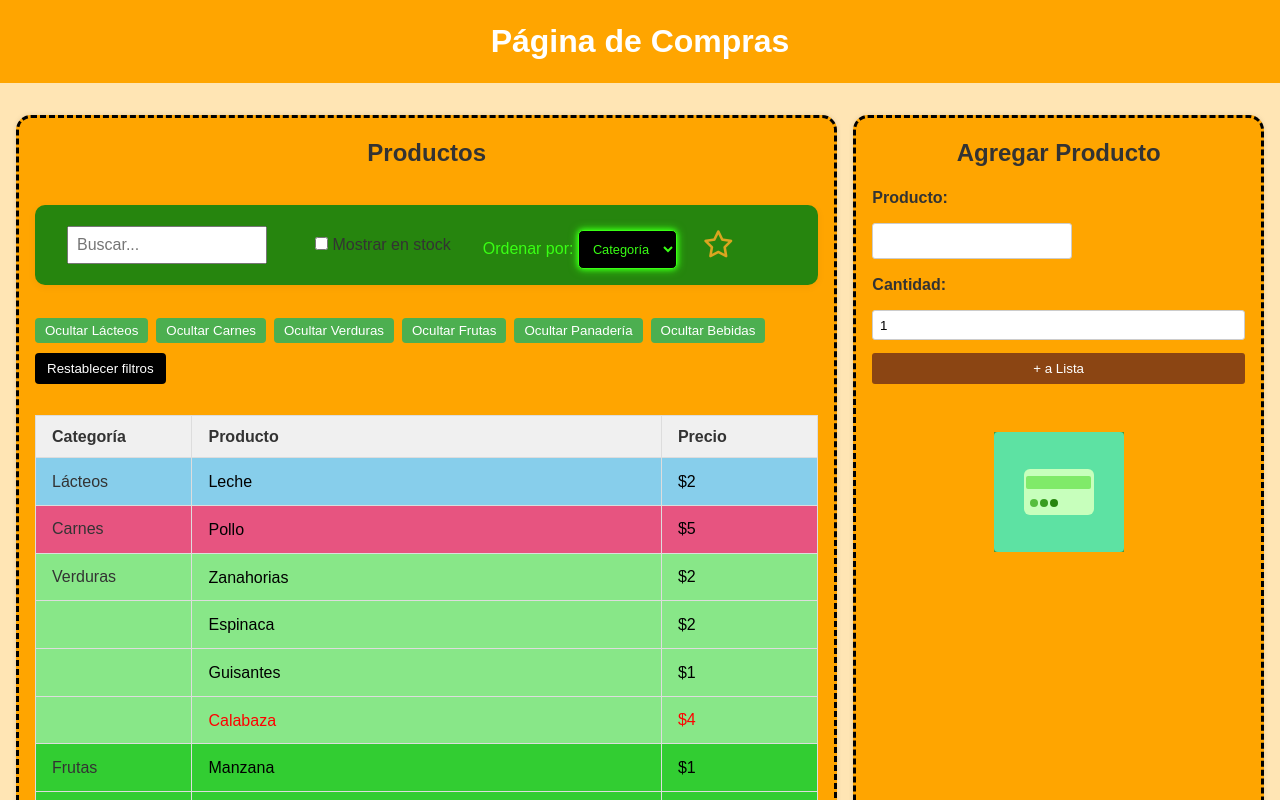
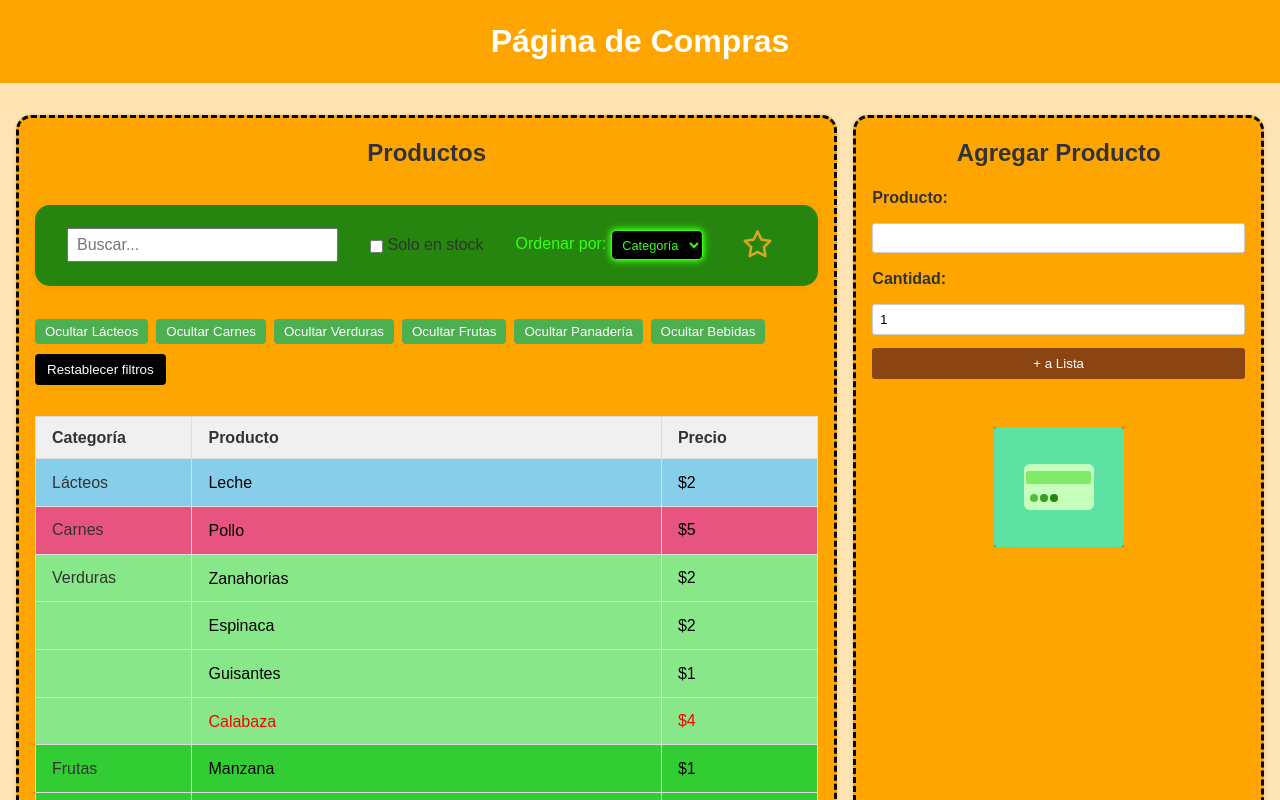
Before and after one commit to ICV-24-25/aplicacion-react-MarggioRV, a React (Create React App) app in the folder lista_compras/: page / in a window 1280 px wide. Shown: the top 800 px of the page. Built offline with nearby package versions, Linux system fonts and the light colour scheme.

Commit message:
Me di cuenta que los elementos del Nav, extrañamente (No se como no me di cuenta), estaban desentrados verticalmente.
Aplique estilos para ello, y de paso elimine algunas redundacias.

```diff
--- a/lista_compras/src/App.css
+++ b/lista_compras/src/App.css
@@ -132,11 +132,11 @@
   background-color: #ffb347;
 }
 
-input[type="text"] {
-  padding: 0.5rem;
+.search input[type="text"] {
+  flex: 1 1 200px;
+  min-width: 150px;
+  padding: 0.4em 0.5em;
   font-size: 1rem;
-  width: 200px;
-  margin-right: 1rem;
 }
 
 .valy {
@@ -510,12 +510,23 @@ input[type="text"] {
   display: flex;
   align-items: center;
   gap: 1rem;
-  background:#26850e;
+  background: #26850e;
   padding: 1rem 2rem;
   box-shadow: 0 2px 8px rgba(0,0,0,0.05);
-  border-radius: 10px;
+  border-radius: 15px;
   max-width: 800px;
-  margin: 2rem auto;}
+  margin: 2rem auto;
+}
+
+.search input[type="checkbox"],
+.search select,
+.estrella-icono {
+  line-height: 1.2;
+  vertical-align: middle;
+  margin: 0;
+  padding: 0.4em 0.5em;
+}
+
 
 /* Estrella del nav: animación suave y aspecto */
 .estrella-icono {
--- a/lista_compras/src/App.js
+++ b/lista_compras/src/App.js
@@ -37,7 +37,7 @@ function SearchBar({
         <input
           type="checkbox"
           checked={inStockOnly}
-          onChange={e => onInStockChange(e.target.checked)}/> Mostrar en stock
+          onChange={e => onInStockChange(e.target.checked)}/> Solo en stock
       </label>
 
       <label className="label-neon" style={{ marginLeft: '1em' }}>
```
